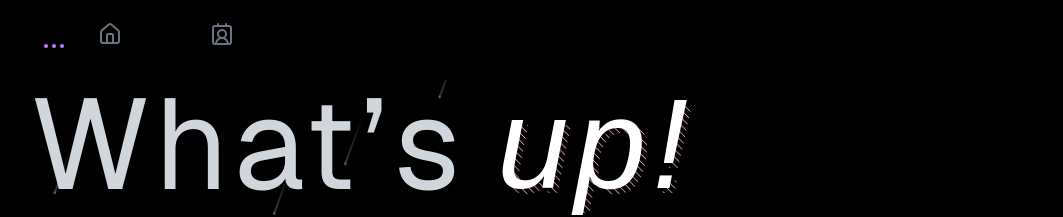
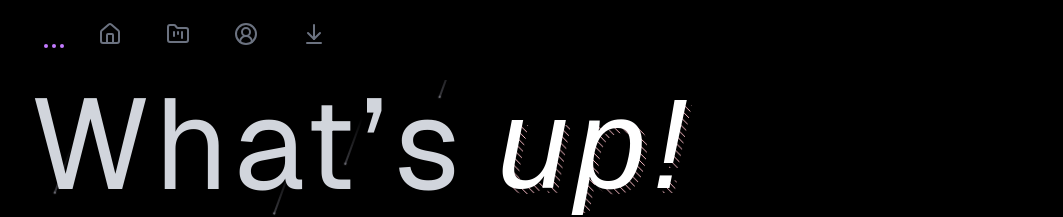
Before and after one commit to ajithkanna1234/Portfolio, a Next.js app: page / in a window 1280 px wide. Shown: the top 217 px of the page, without its empty margins (98-1161 px from the left). Built offline with nearby package versions, Linux system fonts and the light colour scheme; a web font is replaced by a local one.

Commit message:
feat: Update tab icons in data.js for improved consistency and clarity

```diff
--- a/src/components/common/data.js
+++ b/src/components/common/data.js
@@ -4,12 +4,12 @@ import Contact from "@/components/contact/Contact";
 import Nav from "@/components/nav/Nav";
 import { createRef } from "react";
 import { downloadResume } from "./downloadResume";
-import { ContactIcon, ContactRoundIcon, House } from "lucide-react";
+import { ArrowDownToLine, CircleUserRound, FolderKanban, House } from "lucide-react";
 
 export const tabs = [
   { id: 0,icon:"",element:<Nav/> , className:"fixed top-2 w-4/5 "},
   { id: 1,icon:<House/>, route: "home" ,element:<Home/>},
-  { id: 2,icon:"", route: "project",element:<Project/> },
-  { id: 3,icon:<ContactRoundIcon/>, route: "contact",element:<Contact/> },
-  { id: 4,icon:"", route: "resume", action: downloadResume },
+  { id: 2,icon:<FolderKanban />, route: "project",element:<Project/> },
+  { id: 3,icon:<CircleUserRound/>, route: "contact",element:<Contact/> },
+  { id: 4,icon:<ArrowDownToLine />, route: "resume", action: downloadResume },
 ];
```
